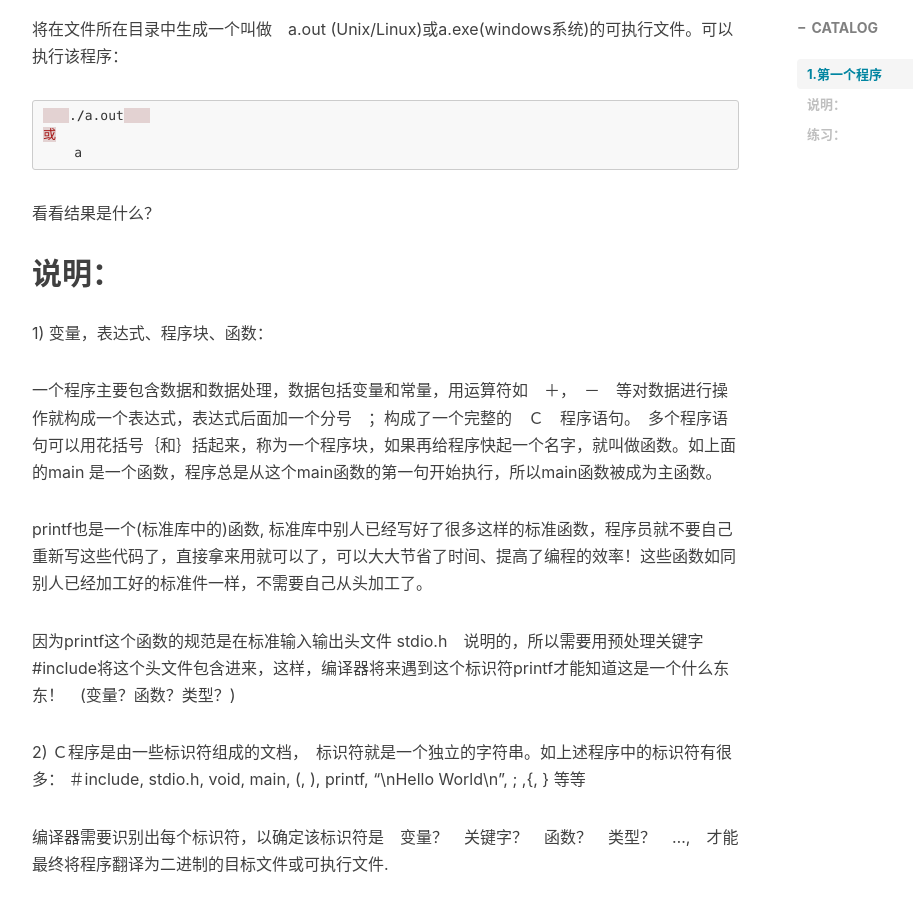
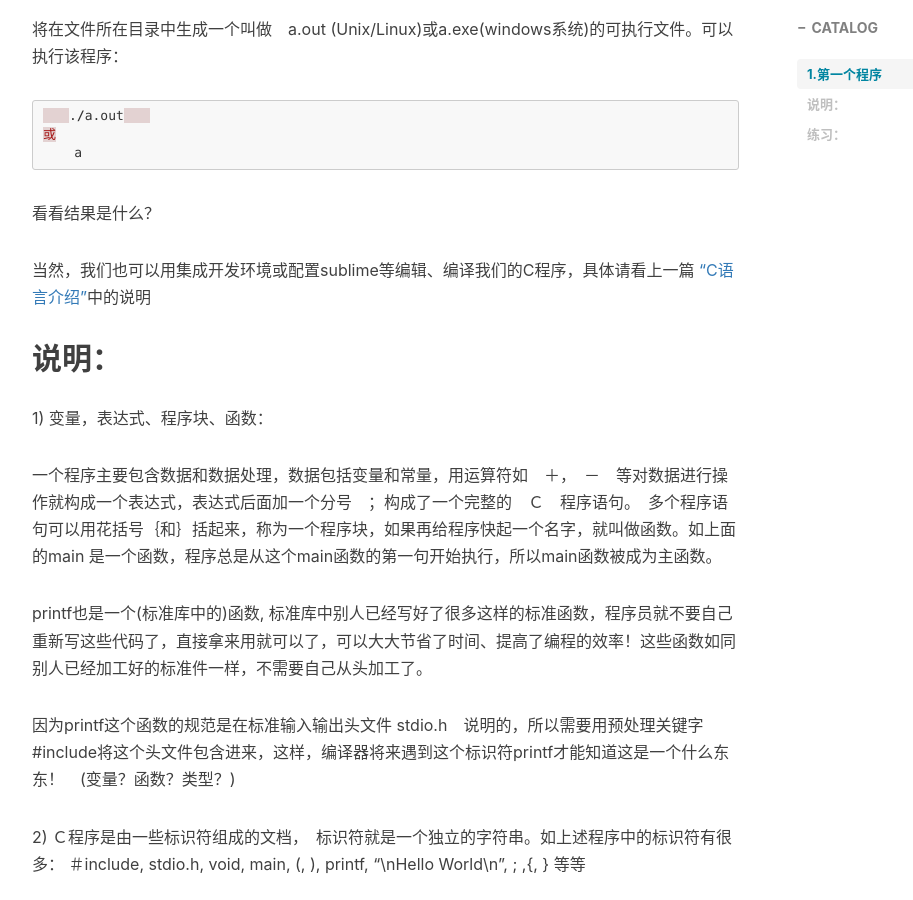
Before and after one commit to xuepro/xuepro.github.io, a Jekyll site: the page built from _posts/2017-10-30-1. C语言教程-第一个程序.md, in a window 1280 px wide and 900 px high, scrolled down 972 px. Shown: the whole window, without its empty margins (233-1146 px from the left). Built offline with Jekyll 4.4.1, drawn with Linux system fonts in a browser that asks for light colours; nearby versions of some CDN libraries; comment, search, counter and statistics services are not loaded.

Commit message:
Update 2017-10-30-1. C语言教程-第一个程序.md

````diff
--- a/_posts/2017-10-30-1. C语言教程-第一个程序.md
+++ b/_posts/2017-10-30-1. C语言教程-第一个程序.md
@@ -39,6 +39,8 @@
 ```
 
 看看结果是什么？
+
+当然，我们也可以用集成开发环境或配置sublime等编辑、编译我们的C程序，具体请看上一篇 ["C语言介绍"](https://xuepro.xcguan.net/2017/10/30/0.-C%E8%AF%AD%E8%A8%80%E6%95%99%E7%A8%8B-C%E8%AF%AD%E8%A8%80%E4%BB%8B%E7%BB%8D/)中的说明
 
 ## 说明：
 
````
